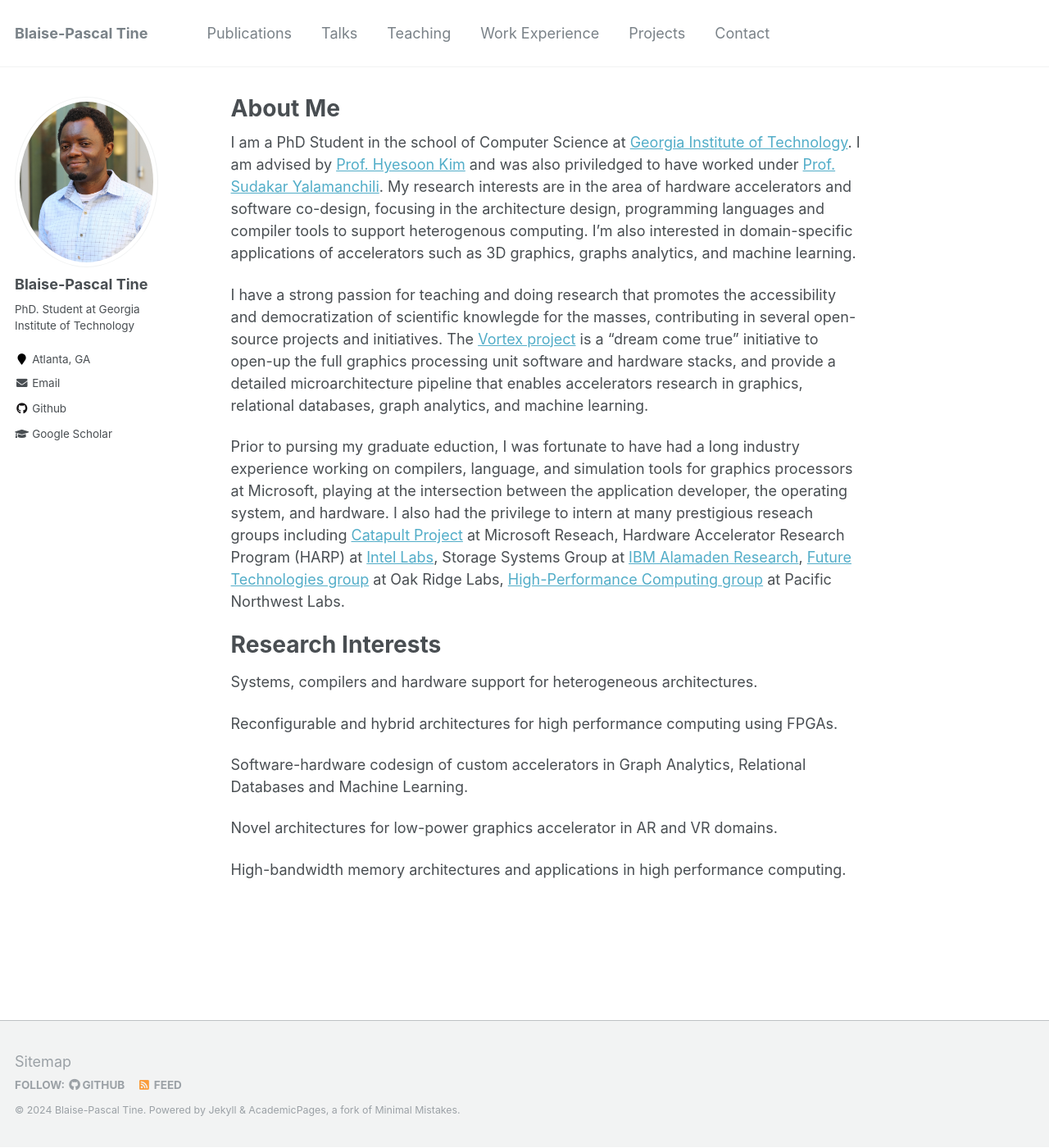
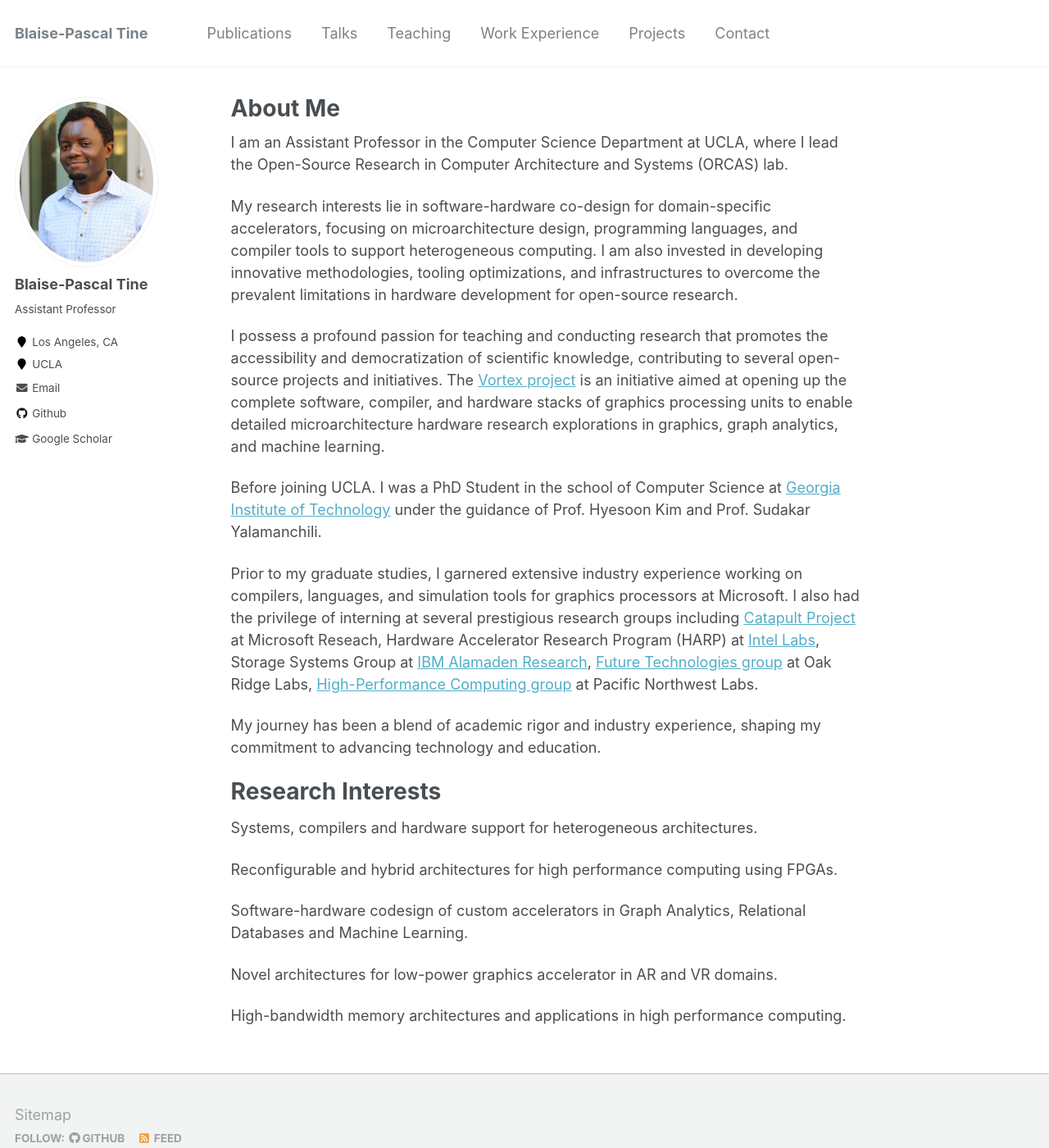
Before and after one commit to blaisetine/blaisetine.github.io, a Jekyll site: the page built from _pages/about.md, in a window 1280 px wide and 1400 px high. Shown: the whole window at 82% size. Built offline with Jekyll 4.4.1, drawn with Linux system fonts in a browser that asks for light colours.

Commit message:
minor update

```diff
--- a/_config.yml
+++ b/_config.yml
@@ -82,12 +82,12 @@ analytics:
 author:
   name             : "Blaise-Pascal Tine"
   avatar           : "profile.jpg"
-  bio              : "PhD. Student at Georgia Institute of Technology"
-  location         : "Atlanta, GA"
-  employer         :
+  bio              : "Assistant Professor"
+  location         : "Los Angeles, CA"
+  employer         : UCLA
   pubmed           :
   googlescholar    : https://scholar.google.com/citations?hl=en&user=HxCaIqwAAAAJ
-  email            : blaisetine@gatech.edu
+  email            : blaisetine@cs.ucla.edu
   researchgate     :
   uri              :
   bitbucket        :
--- a/_pages/about.md
+++ b/_pages/about.md
@@ -8,12 +8,17 @@ redirect_from:
   - /about.html
 ---
 
-I am a PhD Student in the school of Computer Science at [Georgia Institute of Technology](https://www.cc.gatech.edu/).
-I am advised by [Prof. Hyesoon Kim](https://www.cc.gatech.edu/fac/hyesoon) and was also priviledged to have worked under [Prof. Sudakar Yalamanchili](https://www.microarch.org/sudha.html). My research interests are in the area of hardware accelerators and software co-design, focusing in the architecture design, programming languages and compiler tools to support heterogenous computing. I'm also interested in domain-specific applications of accelerators such as 3D graphics, graphs analytics, and machine learning.
+I am an Assistant Professor in the Computer Science Department at UCLA, where I lead the Open-Source Research in Computer Architecture and Systems (ORCAS) lab.
 
-I have a strong passion for teaching and doing research that promotes the accessibility and democratization of scientific knowlegde for the masses, contributing in several open-source projects and initiatives. The [Vortex project](https://vortex.cc.gatech.edu/) is a "dream come true" initiative to open-up the full graphics processing unit software and hardware stacks, and provide a detailed microarchitecture pipeline that enables accelerators research in graphics, relational databases, graph analytics, and machine learning.
+ My research interests lie in software-hardware co-design for domain-specific accelerators, focusing on microarchitecture design, programming languages, and compiler tools to support heterogeneous computing. I am also invested in developing innovative methodologies, tooling optimizations, and infrastructures to overcome the prevalent limitations in hardware development for open-source research.
 
-Prior to pursing my graduate eduction, I was fortunate to have had a long industry experience working on compilers, language, and simulation tools for graphics processors at Microsoft, playing at the intersection between the application developer, the operating system, and hardware. I also had the privilege to intern at many prestigious reseach groups including [Catapult Project](https://www.microsoft.com/en-us/research/project/project-catapult/) at Microsoft Reseach, Hardware Accelerator Research Program (HARP) at [Intel Labs](https://www.intel.com/content/www/us/en/research/overview.html), Storage Systems Group at [IBM Alamaden Research](https://research.ibm.com/labs/almaden/), [Future Technologies group](https://www.ornl.gov/group/ft) at Oak Ridge Labs, [High-Performance Computing group](https://www.pnnl.gov/high-performance-computing) at Pacific Northwest Labs.
+I possess a profound passion for teaching and conducting research that promotes the accessibility and democratization of scientific knowledge, contributing to several open-source projects and initiatives. The [Vortex project](https://vortex.cc.gatech.edu/)  is an initiative aimed at opening up the complete software, compiler, and hardware stacks of graphics processing units to enable detailed microarchitecture hardware research explorations in graphics, graph analytics, and machine learning.
+
+Before joining UCLA. I was a PhD Student in the school of Computer Science at [Georgia Institute of Technology](https://www.cc.gatech.edu/) under the guidance of Prof. Hyesoon Kim and Prof. Sudakar Yalamanchili.
+
+Prior to my graduate studies, I garnered extensive industry experience working on compilers, languages, and simulation tools for graphics processors at Microsoft. I also had the privilege of interning at several prestigious research groups including [Catapult Project](https://www.microsoft.com/en-us/research/project/project-catapult/) at Microsoft Reseach, Hardware Accelerator Research Program (HARP) at [Intel Labs](https://www.intel.com/content/www/us/en/research/overview.html), Storage Systems Group at [IBM Alamaden Research](https://research.ibm.com/labs/almaden/), [Future Technologies group](https://www.ornl.gov/group/ft) at Oak Ridge Labs, [High-Performance Computing group](https://www.pnnl.gov/high-performance-computing) at Pacific Northwest Labs.
+
+My journey has been a blend of academic rigor and industry experience, shaping my commitment to advancing technology and education.
 
 Research Interests
 ======
```
Also changed, not shown: _talks/micro_tutorial-23.md (added, +8 -0 lines).
